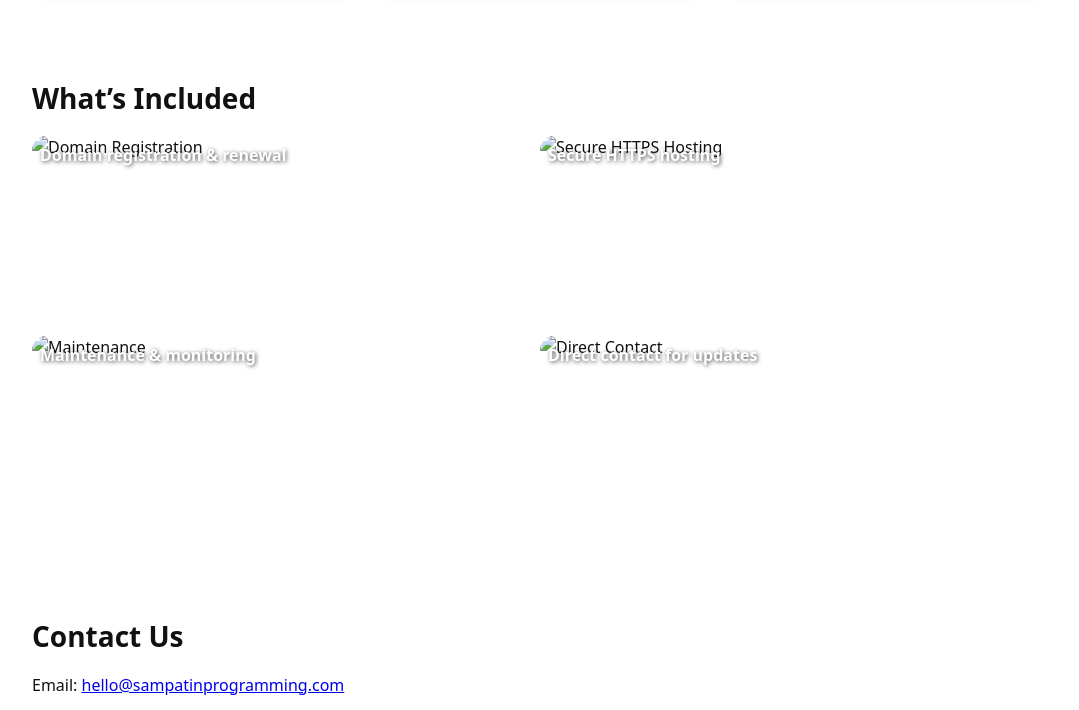
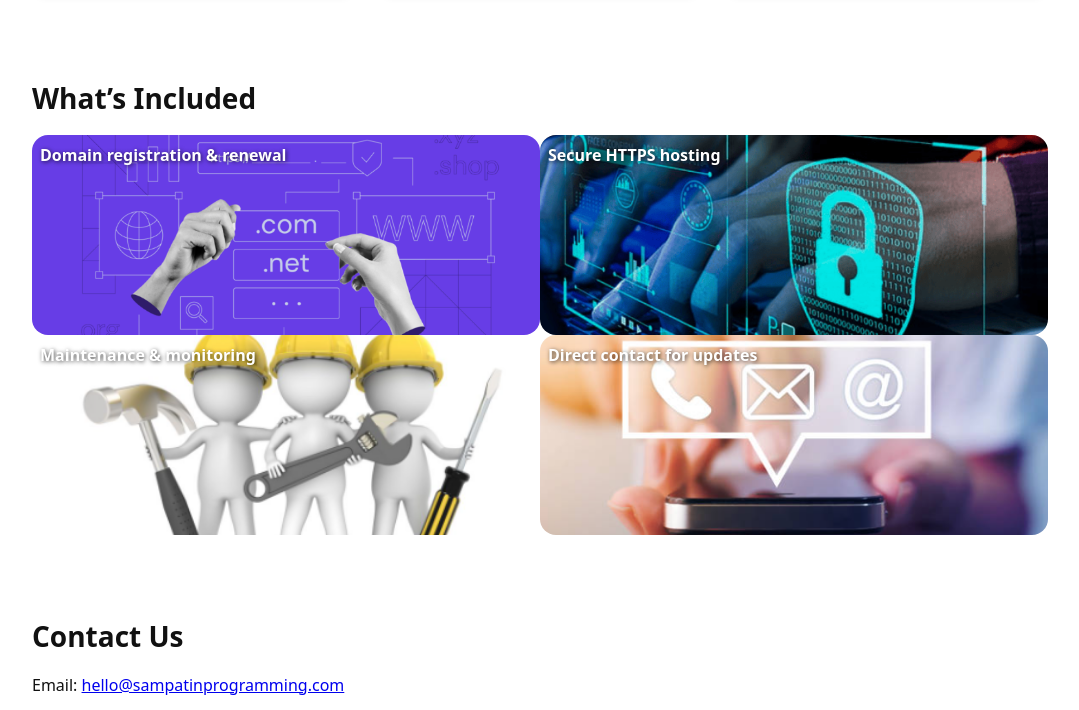
Before and after one commit to paulpaul1996/paulpaul1996.github.io, a plain HTML site: page index.html in a window 1280 px wide. Shown: the part 723-1433 px from the top of the page, without its empty margins (100-1179 px from the left). Drawn offline with Linux system fonts and the light colour scheme.

Commit message:
Update index.html

```diff
--- a/index.html
+++ b/index.html
@@ -46,19 +46,19 @@
   <h2>What’s Included</h2>
   <div class="included-grid-2x2">
     <div class="included-card">
-      <img src="assets/domain.jpg" alt="Domain Registration">
+      <img src="assets/domain.png" alt="Domain Registration">
       <div class="included-text">Domain registration & renewal</div>
     </div>
     <div class="included-card">
-      <img src="assets/https.jpg" alt="Secure HTTPS Hosting">
+      <img src="assets/https.png" alt="Secure HTTPS Hosting">
       <div class="included-text">Secure HTTPS hosting</div>
     </div>
     <div class="included-card">
-      <img src="assets/maintenance.jpg" alt="Maintenance">
+      <img src="assets/maintenance.png" alt="Maintenance">
       <div class="included-text">Maintenance & monitoring</div>
     </div>
     <div class="included-card">
-      <img src="assets/contact.jpg" alt="Direct Contact">
+      <img src="assets/contact.png" alt="Direct Contact">
       <div class="included-text">Direct contact for updates</div>
     </div>
   </div>
```
